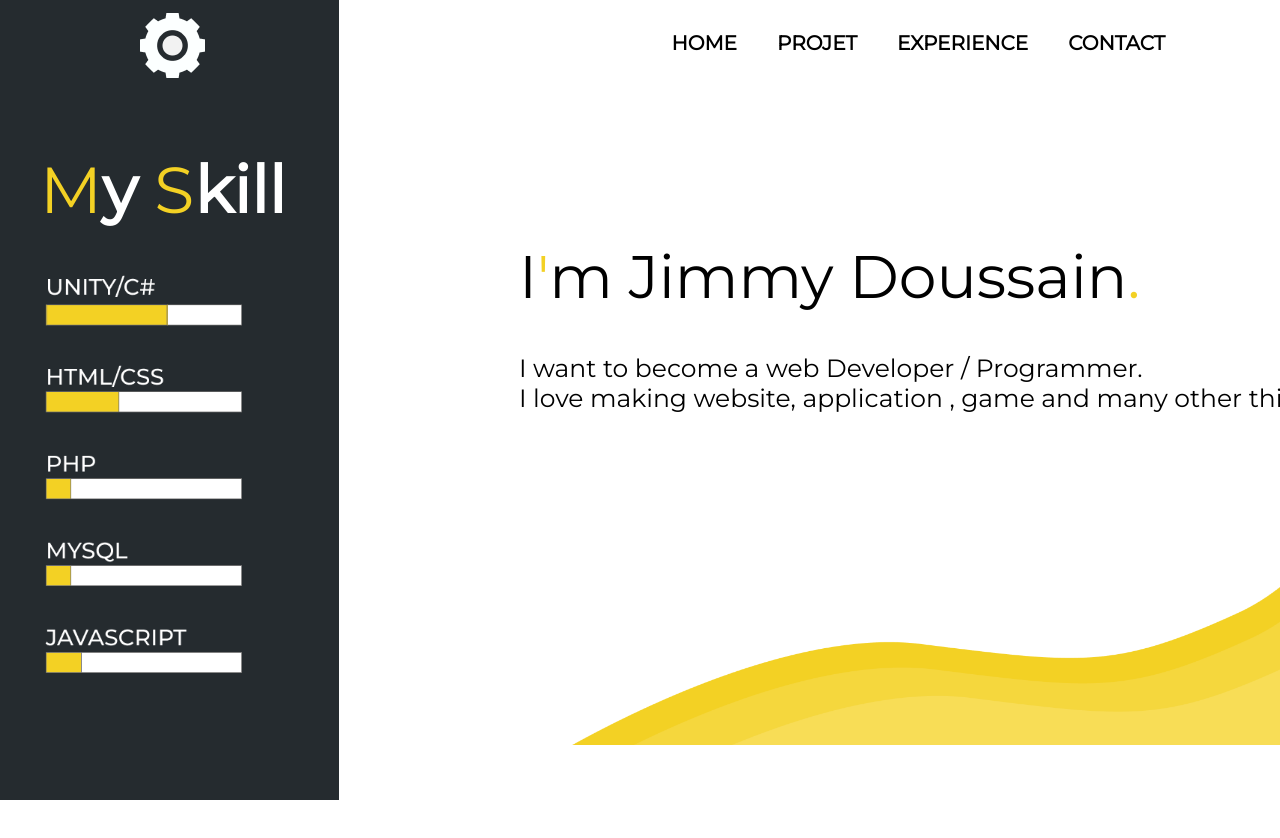
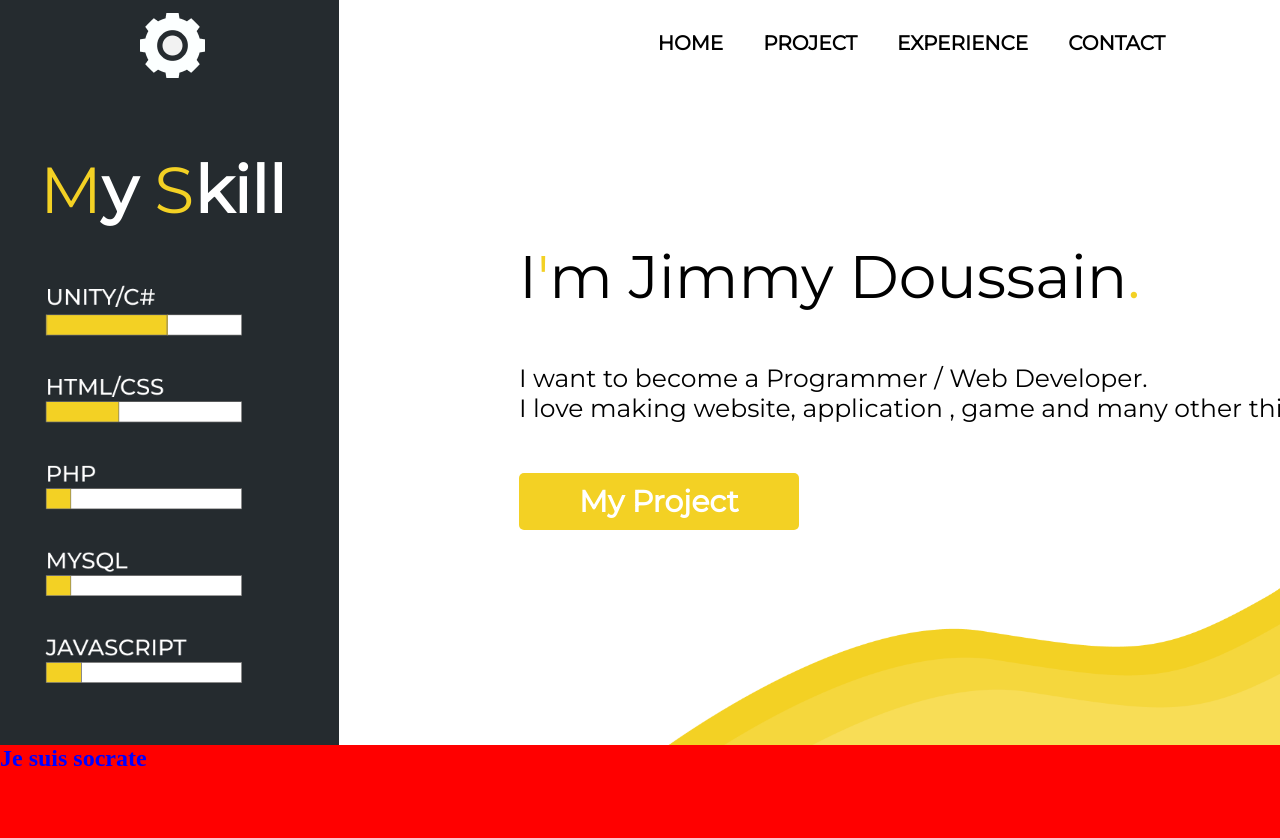
Before and after one commit to Doxteur/SiteMoi, a plain HTML site: page index.html in a window 1280 px wide. Shown: the top 838 px of the page. Before the commit the page ends 800 px from the top, so only its background shows below. Drawn offline with Linux system fonts and the light colour scheme.

Commit message:
commit 6

```diff
--- a/index.css
+++ b/index.css
@@ -1,7 +1,19 @@
 @import url('https://fonts.googleapis.com/css?family=Montserrat&display=swap');
+a:visited{
+    color: black;
+    text-decoration: none;
+}
+a:link{
+    color: black;
+    text-decoration: none;
+}
+
 head,body{
     margin: 0;
 
+}
+#page1{
+    height: 660px;
 }
 #header{
     position:absolute;
@@ -16,7 +28,6 @@ head,body{
     margin-left: 140px;
     margin-top: 13px;
     z-index: 5;
-
 }
 #inner_header #list{
     float: right;
@@ -41,6 +52,7 @@ head,body{
     background-color: #252B2F;
     float: left;
 
+
 }
 #titre{
     color:white;
@@ -61,12 +73,13 @@ span{
 
 #vague{
 position: absolute;
-top: 395px;
-left: 536px;
+top: 350px;
+left: 636px;
 float: right;
-width: 1000px;
-height: 350px;
-
+width: 900px;
+height: 395px;
+z-index: 1;
+    pointer-events:none
 }
 #content{
     float: left;
@@ -89,6 +102,32 @@ height: 350px;
     font-size: 25px;
     font-family: 'Montserrat';
     margin-left: 180px;
-    font-weight: medium;
+    font-weight: 500;
 
 }
+
+#button{
+    background-color:#F3D124;
+    float: left;
+    margin-left: 180px;
+    font-family: 'Montserrat';
+    font-weight: bold;
+    font-size: 30px;
+    padding: 10px;
+    padding-left: 60px;
+    padding-right: 60px;
+    border-radius: 5px;
+    color:white;
+
+}
+#page2{
+position: relative;
+    top:65px;
+ height: 860px;
+ width: 100%;
+ background-color: red;
+ z-index: 5;
+}
+#page2 h1{
+    color:blue;
+}
--- a/index.html
+++ b/index.html
@@ -14,16 +14,16 @@
             <img id="logo" src="gear.png" alt="" />
 
             <ul id="list">
-                <li>HOME</li>
-                <li>PROJET</li>
-                <li>EXPERIENCE</li>
-                <li>CONTACT</li>
+                <li><a href="#">HOME</a></li>
+                <li><a href="#">PROJECT</a></li>
+                <li><a href="#">EXPERIENCE</a></li>
+                <li><a href="#">CONTACT</a></li>
 
             </ul>
         </div>
 
     </header>
-
+    <section id="page1">
     <div id="left-bar">
         <div id="inner_bar">
             <h1 id="titre"><span>M</span>y <span>S</span>kill</h1>
@@ -32,10 +32,15 @@
     </div>
     <div id="content">
         <h1 id="nom">I<span>'</span>m Jimmy Doussain<span>.</span></h1>
-        <p id="ntext"> I want to become a web Developer / Programmer. <br>I love making website, application , game and many other thing</p>
+        <p id="ntext"> I want to become a Programmer / Web Developer. <br>I love making website, application , game and many other thing.</p>
+        <a href="#"><h2 id="button"> My Project</h2></a>
     </div>
 
     <img id="vague" src="vague.png" alt=""/>
 
+    </section>
+    <section id="page2">
+        <h1 id="lol">Je suis socrate</h1>
+    </section>
     </body>
 </html>
```
